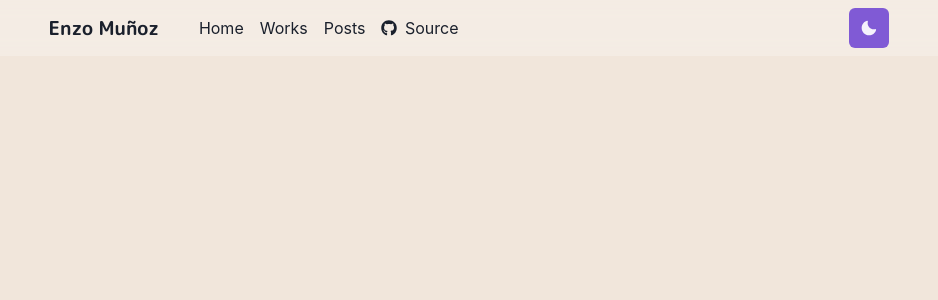
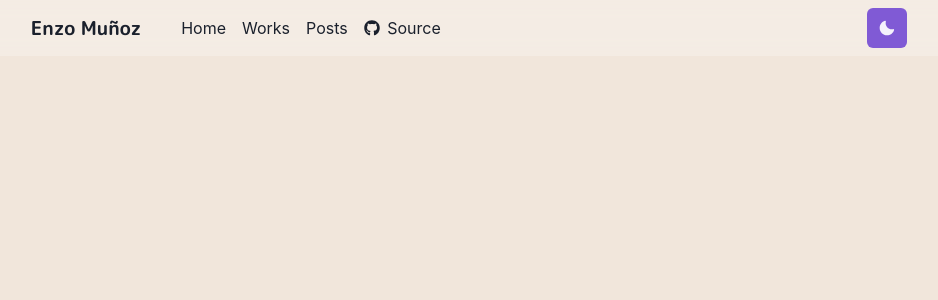
Before and after one commit to enzom-uy/portfolio, a Next.js app: page / in a window 1280 px wide. Shown: the top 300 px of the page, without its empty margins (171-1109 px from the left). Built offline with nearby package versions, Linux system fonts and the light colour scheme.

Commit message:
Fix navbar layout
Make navbar more wider in smaller screens

```diff
--- a/components/navbar/navbar.tsx
+++ b/components/navbar/navbar.tsx
@@ -27,9 +27,9 @@ const Navbar: React.FC = () => {
       >
         <Container
           display="flex"
-          justifyContent="space-around"
+          justifyContent="space-between"
           width="100%"
-          maxW="130ch"
+          maxW="90ch"
         >
           {showMobileMenuButton ? (
             <>
```
